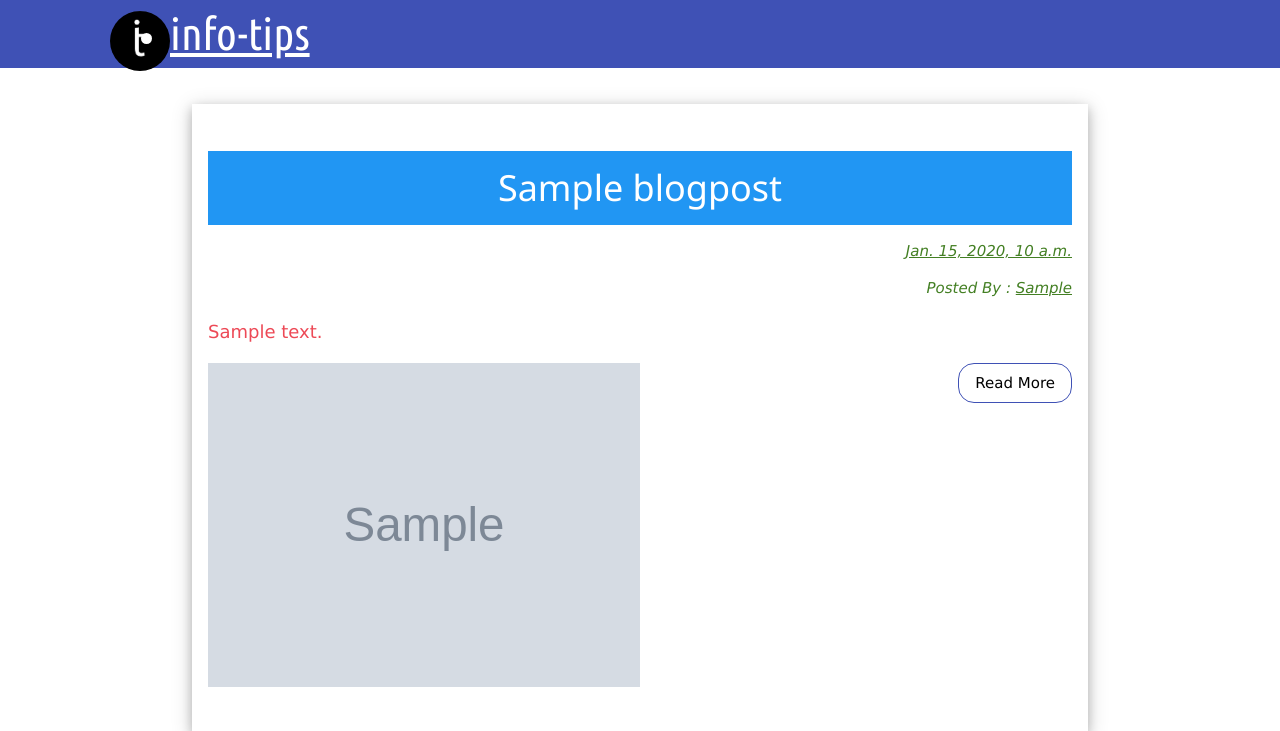
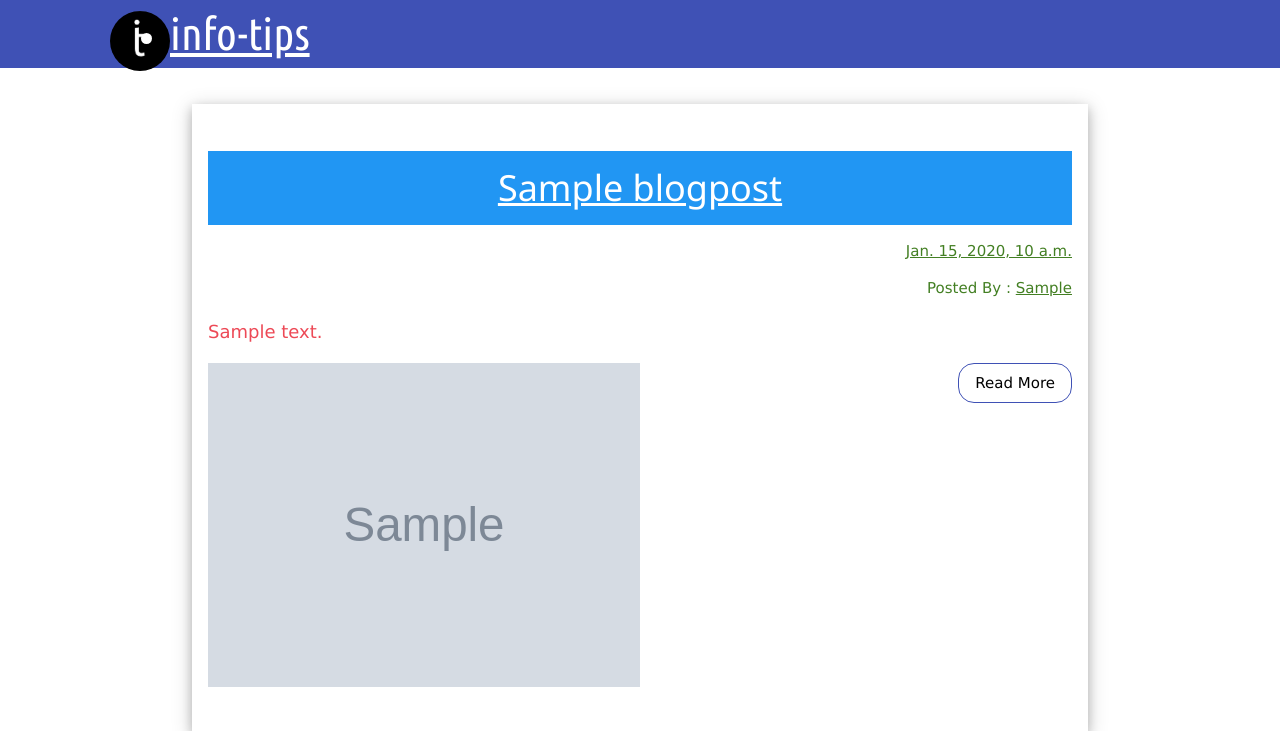
Before and after one commit to ashishdua/Django_Blog_Template, a Django app: page / in a window 1280 px wide. Shown: the top 731 px of the page. Run offline with Django 3.2, Linux system fonts and the light colour scheme; tables that the repository leaves empty hold one stand-in row (values such as "Sample post"); grey boxes marked "Sample" are stand-in pictures; some libraries are stand-ins or nearby versions.

Commit message:
changes in blog_list.html

```diff
--- a/blogApp/templates/blogApp/blog_list.html
+++ b/blogApp/templates/blogApp/blog_list.html
@@ -13,10 +13,10 @@
 			<div class="w3-container ">
 				  <p>{% for blog in blogs %}
 				  <header class="w3-container w3-blue ">
-				  		<h1 class="w3-center" id="blog_title">{{ blog.title|safe }}</h1>
+				  		<a href="{% url 'detail' pk=blog.pk  %}" id="blog_title_link"><h1 class="w3-center" id="blog_title">{{ blog.title|safe }}</h1></a>
 				  </header>
-				  <p class="w3-right-align" id="created_at"><u><i>{{ blog.created_at }}</i></u></p>
-				  <p class="w3-right-align" id="posted_by"><i>Posted By : <u>{{ blog.posted_by|safe }}</i></u></p>
+				  <p class="w3-right-align" id="created_at"><u>{{ blog.created_at }}</u></p>
+				  <p class="w3-right-align" id="posted_by">Posted By : <u>{{ blog.posted_by|safe }}</u></p>
 				  <p id="short_description">{{ blog.short_description|safe }}</p>
 				  <a href="{% url 'detail' pk=blog.pk  %}"><button class="w3-btn w3-border w3-border-indigo w3-round-xlarge w3-right" id="read_more_button">Read More</button></a>
 				  <a href="{{MEDIA_URL}}{{blog.image}}"><img src="{{MEDIA_URL}}{{blog.image}}" alt="'Post Image'" style="width:50%;" id="blog_image"></a><br><br><br>
```
